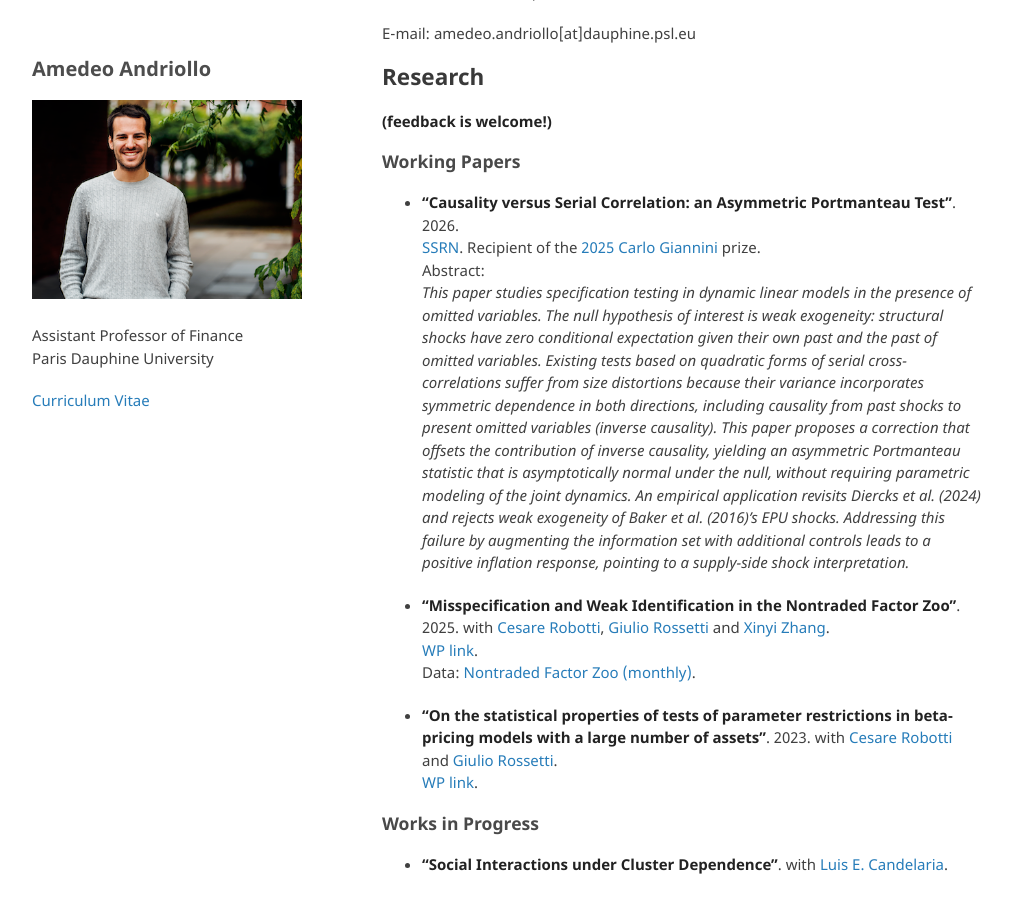
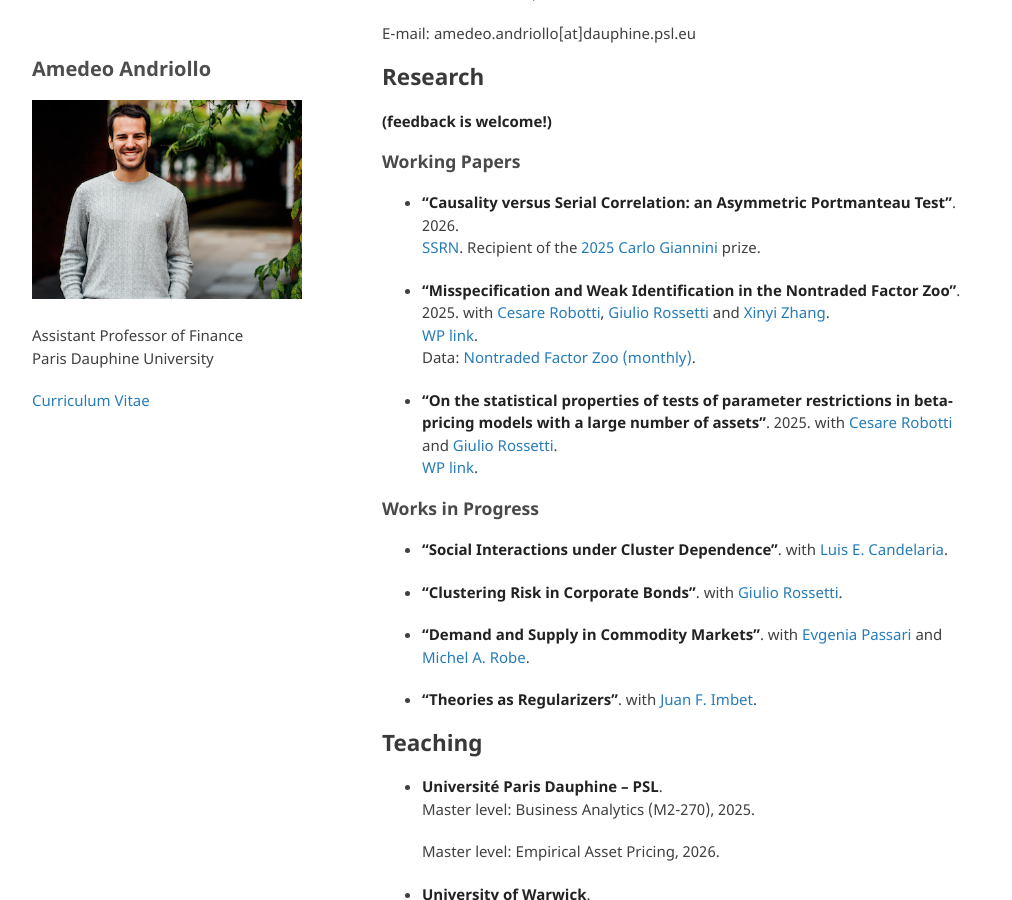
Before and after one commit to amandri/amandri.github.io, a Jekyll site: the page built from index.md, in a window 1280 px wide and 900 px high, scrolled down 253 px. Shown: the whole window, without its empty margins (133-1145 px from the left). Built offline with Jekyll 4.4.1, drawn with Linux system fonts in a browser that asks for light colours; the repository's description, which GitHub fills in, is left out; our own code applies the rules of GitHub Pages for plain Markdown files.

Commit message:
Update working papers and links in index.md

```diff
--- a/index.md
+++ b/index.md
@@ -19,16 +19,14 @@ E-mail: amedeo.andriollo[at]dauphine.psl.eu
 ### Working Papers
 
 - **"Causality versus Serial Correlation: an Asymmetric Portmanteau Test"**. 2026. \
-[SSRN](https://ssrn.com/abstract=6302579). Recipient of the [2025 Carlo Giannini](https://www.side-iea.it/events/conferences/iceee-2025) prize. \
-Abstract: \
-*This paper studies specification testing in dynamic linear models in the presence of omitted variables. The null hypothesis of interest is weak exogeneity: structural shocks have zero conditional expectation given their own past and the past of omitted variables. Existing tests based on quadratic forms of serial cross-correlations suffer from size distortions because their variance incorporates symmetric dependence in both directions, including causality from past shocks to present omitted variables (inverse causality). This paper proposes a correction that offsets the contribution of inverse causality, yielding an asymmetric Portmanteau statistic that is asymptotically normal under the null, without requiring parametric modeling of the joint dynamics. An empirical application revisits Diercks et al. (2024) and rejects weak exogeneity of Baker et al. (2016)’s EPU shocks. Addressing this failure by augmenting the information set with additional controls leads to a positive inflation response, pointing to a supply-side shock interpretation.*
+[SSRN](https://ssrn.com/abstract=6302579). Recipient of the [2025 Carlo Giannini](https://www.side-iea.it/events/conferences/iceee-2025) prize.
 
 - **"Misspecification and Weak Identification in the Nontraded Factor Zoo"**. 2025. with [Cesare Robotti](https://www.cesarerobotti.com), [Giulio Rossetti](https://giuliorossetti94.github.io) and [Xinyi Zhang](https://warwick.ac.uk/fac/soc/wbs/subjects/finance/faculty1/phd_students/xinyi-zhang/). \
-[WP link](https://giuliorossetti94.github.io/assets/pdf/ARRZ.pdf). \
+[WP link](https://giuliorossetti94.github.io/assets/pdf/andriollo-robotti-rossetti-zhang-nontraded-factor-zoo.pdf). \
  Data: [Nontraded Factor Zoo (monthly)](https://www.dropbox.com/scl/fi/3uc9455qwugk3vvpuzsir/all_nontraded_monthly_Oct2024.xlsx?rlkey=lyhmffscqe3af28kfqggs4a6d&dl=0).
 
-- **"On the statistical properties of tests of parameter restrictions in beta-pricing models with a large number of assets"**. 2023. with [Cesare Robotti](https://www.cesarerobotti.com) and [Giulio Rossetti](https://giuliorossetti94.github.io). \
-[WP link](assets/pdf/ARR_statistical_.pdf).
+- **"On the statistical properties of tests of parameter restrictions in beta-pricing models with a large number of assets"**. 2025. with [Cesare Robotti](https://www.cesarerobotti.com) and [Giulio Rossetti](https://giuliorossetti94.github.io). \
+[WP link](https://papers.ssrn.com/sol3/papers.cfm?abstract_id=5112225).
 
 ### Works in Progress
 
```
